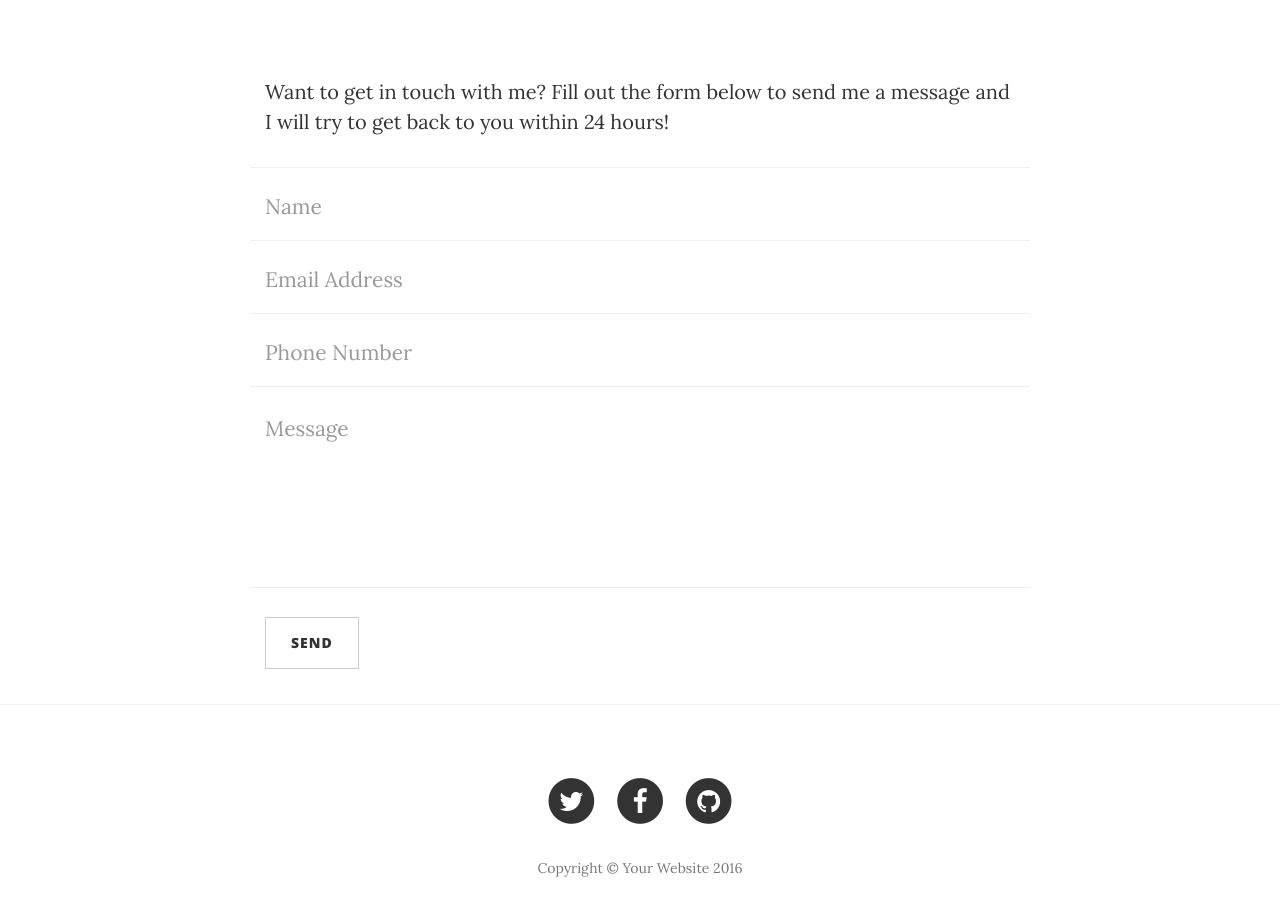
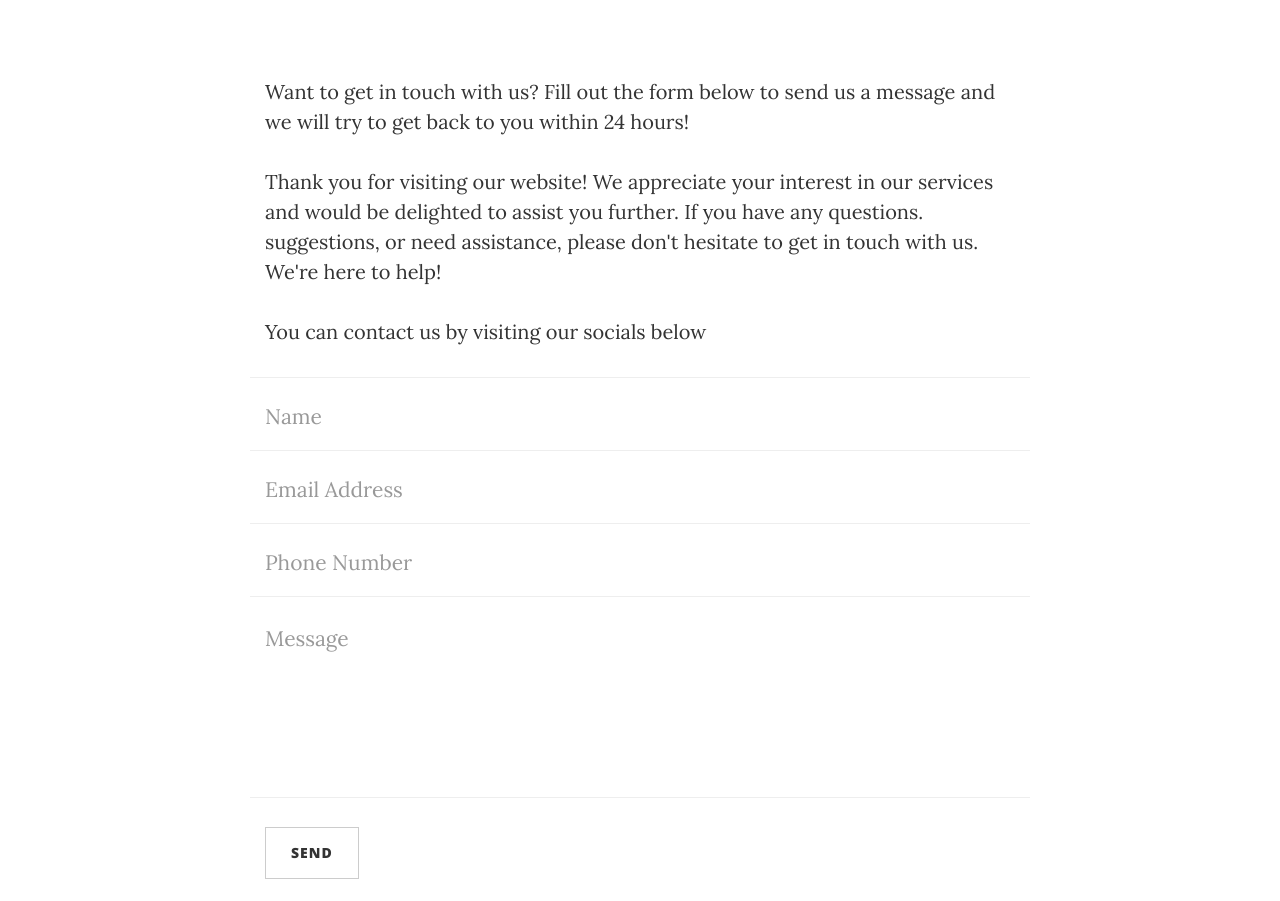
Before and after one commit to Wh4t-20/concordia-chromatica, a website: page contact.html in a window 1280 px wide. Shown: the part 451-1352 px from the top of the page. Drawn offline with nearby package versions, Linux system fonts and the light colour scheme.

Commit message:
Update contact.html

```diff
--- a/contact.html
+++ b/contact.html
@@ -54,9 +54,8 @@
                     <li>
                         <a href="about.html">About</a>
                     </li>
-                    <li>
-                        <a href="post.html">Sample Post</a>
-                    </li>
+
+
                     <li>
                         <a href="contact.html">Contact</a>
                     </li>
@@ -87,7 +86,10 @@
     <div class="container">
         <div class="row">
             <div class="col-lg-8 col-lg-offset-2 col-md-10 col-md-offset-1">
-                <p>Want to get in touch with me? Fill out the form below to send me a message and I will try to get back to you within 24 hours!</p>
+                <p>Want to get in touch with us? Fill out the form below to send us a message and we will try to get back to you within 24 hours!</p>
+<p>Thank you for visiting our website! We appreciate your interest in our services and would be delighted to assist you further. If you have any questions. suggestions, or need assistance, please don't hesitate to get in touch with us. We're here to help!</p>
+
+<p>You can contact us by visiting our socials below</p>
                 <!-- Contact Form - Enter your email address on line 19 of the mail/contact_me.php file to make this form work. -->
                 <!-- WARNING: Some web hosts do not allow emails to be sent through forms to common mail hosts like Gmail or Yahoo. It's recommended that you use a private domain email address! -->
                 <!-- NOTE: To use the contact form, your site must be on a live web host with PHP! The form will not work locally! -->
@@ -141,31 +143,24 @@
                 <div class="col-lg-8 col-lg-offset-2 col-md-10 col-md-offset-1">
                     <ul class="list-inline text-center">
                         <li>
-                            <a href="#">
+                            <a href="https://instagram.com/concordiachromatica?igshid=NTc4MTIwNjQ2YQ==">
                                 <span class="fa-stack fa-lg">
                                     <i class="fa fa-circle fa-stack-2x"></i>
-                                    <i class="fa fa-twitter fa-stack-1x fa-inverse"></i>
+                                    <i class="fa fa-instagram fa-stack-1x fa-inverse"></i>
                                 </span>
                             </a>
                         </li>
                         <li>
-                            <a href="#">
+                            <a href="https://www.facebook.com/profile.php?id=100093167277502&mibextid=ZbWKwL">
                                 <span class="fa-stack fa-lg">
                                     <i class="fa fa-circle fa-stack-2x"></i>
                                     <i class="fa fa-facebook fa-stack-1x fa-inverse"></i>
                                 </span>
                             </a>
                         </li>
-                        <li>
-                            <a href="#">
-                                <span class="fa-stack fa-lg">
-                                    <i class="fa fa-circle fa-stack-2x"></i>
-                                    <i class="fa fa-github fa-stack-1x fa-inverse"></i>
-                                </span>
-                            </a>
-                        </li>
+
                     </ul>
-                    <p class="copyright text-muted">Copyright &copy; Your Website 2016</p>
+
                 </div>
             </div>
         </div>
```
